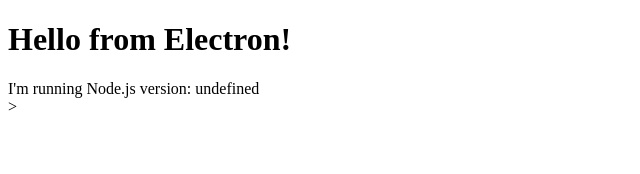
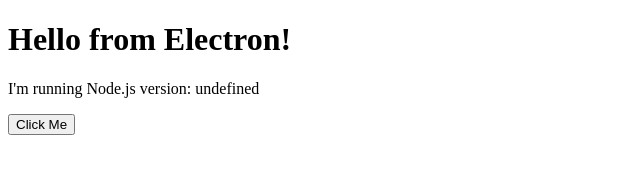
Before and after one commit to guzmonne/electron-workshop, an Electron app: page index.html in a window 1280 px wide. Shown: the whole page, without its empty margins (0-640 px from the left). Drawn offline with Linux system fonts and the light colour scheme.

Commit message:
finished third exercise

```diff
--- a/app.js
+++ b/app.js
@@ -4,4 +4,9 @@
     let version = process.version;
     let e = document.getElementById( "info" );
     e.textContent = "I'm running Node.js version: " + version;
+
+    let btn = document.getElementById( "clickme" );
+    btn.addEventListener( "click", function( e ) {
+        console.log( "I was clicked." );
+    } );
 } );
--- a/index.html
+++ b/index.html
@@ -7,6 +7,7 @@
 <body>
     <h1>Hello from Electron!</h1>
     <div id="info"></div>
-    <script src="./app.js"></script>>
+    <p><button id="clickme">Click Me</button></p>
+    <script src="./app.js"></script>
 </body>
 </html>
--- a/main.js
+++ b/main.js
@@ -20,6 +20,8 @@
     mainWindow = new BrowserWindow( { width: 800, height: 600 } );
     mainWindow.loadURL( "file://" + __dirname + "/index.html" );
 
+    mainWindow.webContents.openDevTools();
+
     mainWindow.on( "closed", function() {
         mainWindow = null;
     } );
```
